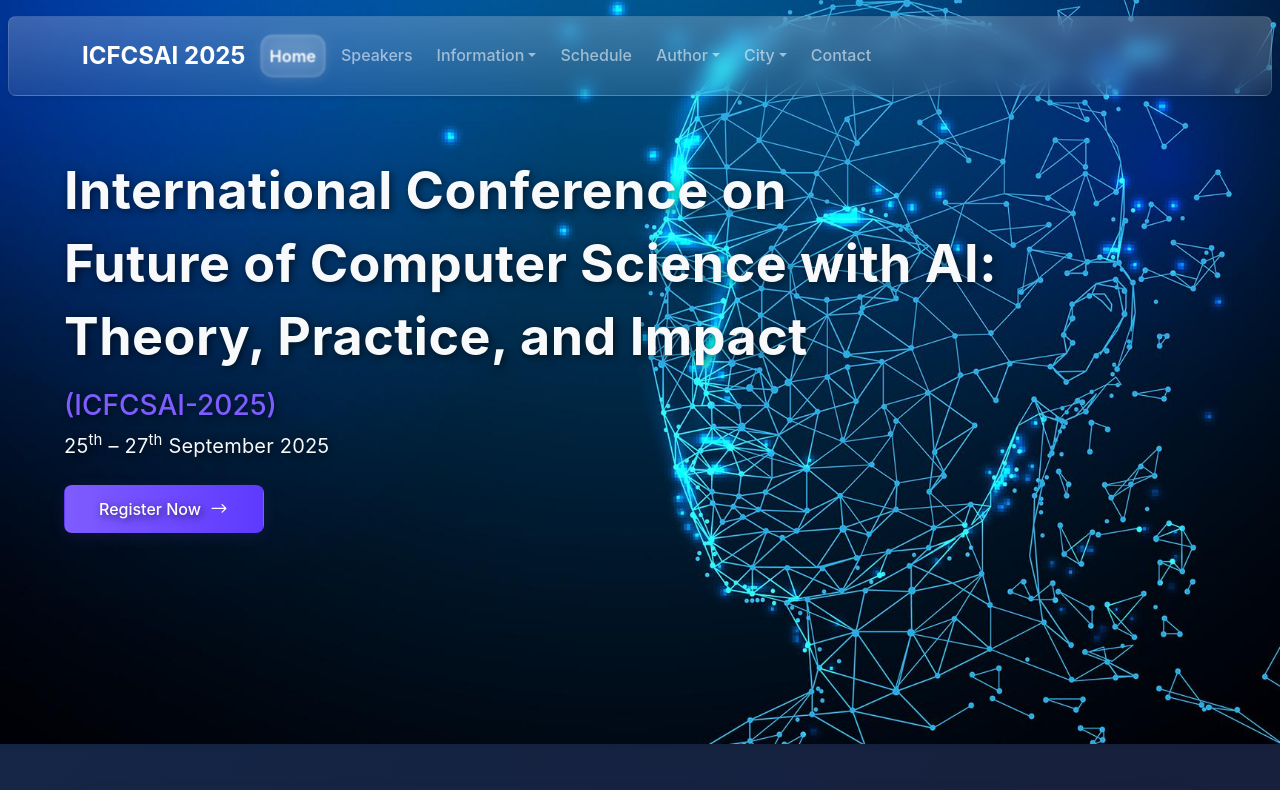
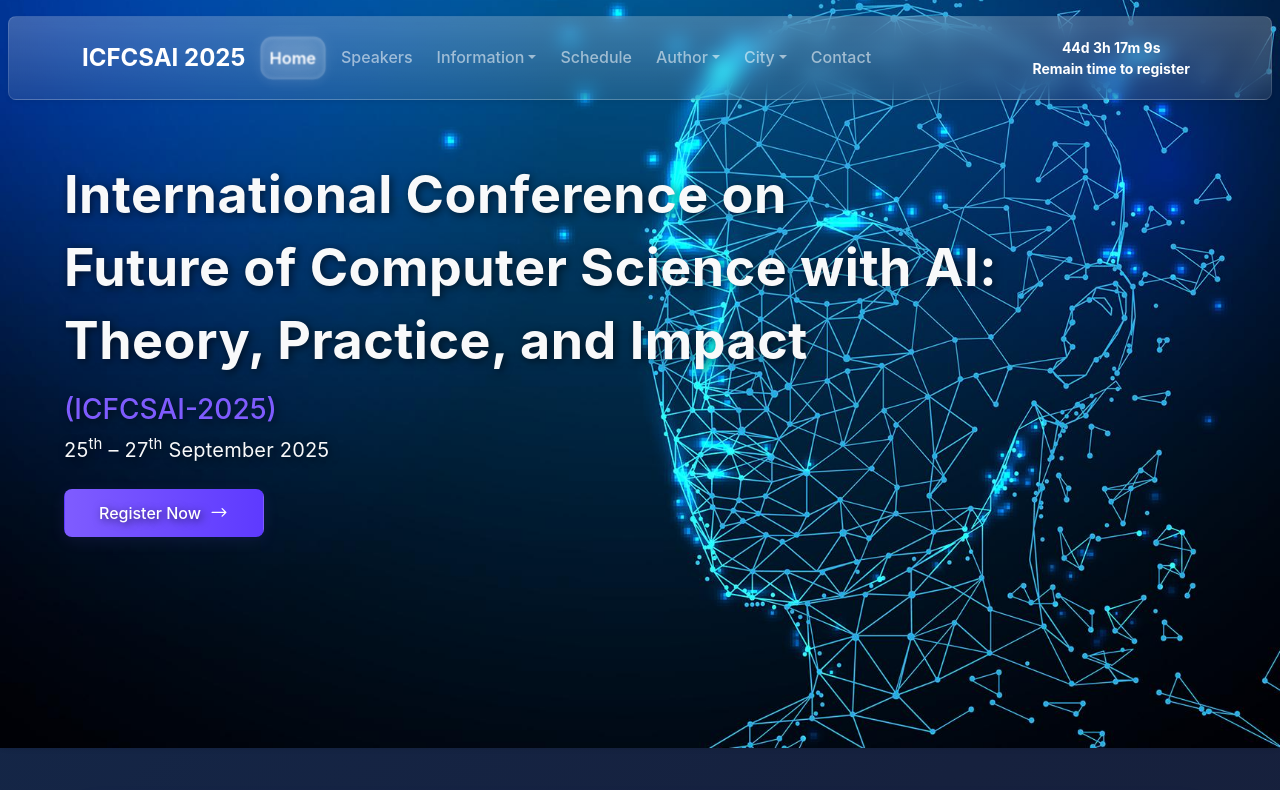
Before and after one commit to kamalexe/iet-confrence, a React (Vite) app: page / in a window 1280 px wide. Shown: the top 790 px of the page. Built offline with nearby package versions, Linux system fonts and the light colour scheme.

Commit message:
add count down

```diff
--- a/src/components/Navbar.jsx
+++ b/src/components/Navbar.jsx
@@ -1,14 +1,25 @@
 import { NavLink, useLocation } from "react-router-dom";
-import logo from "../assets/logo.png";
-
+import { useState, useEffect } from "react";
+import { calculateTimeLeft } from "../utils/calculateTimeLeft";
 const Navbar = () => {
   const location = useLocation();
 
   const isCallForActive = ["/committees", "/program"].includes(location.pathname);
   const isCityActive = ["/venue", "/program"].includes(location.pathname);
+  const targetDateString = "2025-09-15T00:00:00";
+
+  const [timeLeft, setTimeLeft] = useState(() => calculateTimeLeft(targetDateString));
+
+  useEffect(() => {
+    const timer = setInterval(() => {
+      setTimeLeft(calculateTimeLeft(targetDateString));
+    }, 1000);
+
+    return () => clearInterval(timer);
+  }, [targetDateString]);
 
   return (
-    <nav className="m-2 navbar navbar-expand-lg navbar-dark bg-glass bg-gradient shadow-sm py-3 sticky-top top-5" style={{top: "1rem", zIndex: 2000 }}>
+    <nav className="m-2 navbar navbar-expand-lg navbar-dark bg-glass bg-gradient shadow-sm py-3 sticky-top top-5" style={{ top: "1rem", zIndex: 2000 }}>
       <div className="container">
         {/* Brand */}
         <NavLink className="navbar-brand fw-bold fs-4 d-flex align-items-center gap-2" to="/">
@@ -74,8 +85,8 @@ const Navbar = () => {
               </NavLink>
             </li>
 
-  {/* Information Dropdown */}
-            <li className={`nav-item dropdown ${isCallForActive ? "active" : ""}`}>
+            {/* Author Dropdown */}
+            <li className="nav-item dropdown">
               <a
                 className="nav-link dropdown-toggle fw-semibold"
                 href="#"
@@ -94,16 +105,17 @@ const Navbar = () => {
                 </li>
                 <li>
                   <NavLink className="dropdown-item" to="/submission-instructions">
-                  Submission Instructions
+                    Submission Instructions
                   </NavLink>
-                </li><li>
+                </li>
+                <li>
                   <NavLink className="dropdown-item" to="/publication-guidelines">
-                  Publication Guidelines
+                    Publication Guidelines
                   </NavLink>
                 </li>
                 <li>
                   <NavLink className="dropdown-item" to="/registration">
-                  Registration
+                    Registration
                   </NavLink>
                 </li>
               </ul>
@@ -141,29 +153,20 @@ const Navbar = () => {
             </li>
           </ul>
 
-          {/* Social Icons */}
-          <ul className="navbar-nav d-flex flex-row gap-2">
-            <li className="nav-item">
-              <a className="nav-link text-white" href="https://www.youtube.com/@iet" target="_blank" rel="noreferrer">
-                <i className="fab fa-youtube fs-5"></i>
-              </a>
-            </li>
-            <li className="nav-item">
-              <a className="nav-link text-white" href="https://www.facebook.com/iet" target="_blank" rel="noreferrer">
-                <i className="fab fa-facebook-f fs-5"></i>
-              </a>
-            </li>
-            <li className="nav-item">
-              <a className="nav-link text-white" href="https://twitter.com/iet" target="_blank" rel="noreferrer">
-                <i className="fab fa-twitter fs-5"></i>
-              </a>
-            </li>
-            <li className="nav-item">
-              <a className="nav-link text-white" href="https://github.com/iet" target="_blank" rel="noreferrer">
-                <i className="fab fa-github fs-5"></i>
-              </a>
+          {/*Countdown */}
+          <ul className="navbar-nav d-flex flex-row flex-wrap flex-lg-row gap-2 align-items-center justify-content-center justify-content-lg-end w-100">
+            <li className="nav-item text-white fw-bold small px-2 py-1 rounded">
+              <div className="col text-center">
+                {timeLeft.total > 0
+                  ? `${timeLeft.days}d ${timeLeft.hours}h ${timeLeft.minutes}m ${timeLeft.seconds}s`
+                  : ""}
+                <br />
+                {timeLeft.total > 0 ? "Remain time to register" : ""}
+              </div>
             </li>
           </ul>
+
+
         </div>
       </div>
     </nav>
--- /dev/null
+++ b/src/utils/calculateTimeLeft.js
@@ -0,0 +1,21 @@
+export const calculateTimeLeft = (targetDate) => {
+    const target = new Date(targetDate); // parse incoming date/time
+    const now = new Date();
+    const difference = target - now;
+
+    if (isNaN(target.getTime())) {
+      throw new Error("Invalid date format passed to calculateTimeLeft()");
+    }
+
+    if (difference <= 0) {
+      return { total: 0, days: 0, hours: 0, minutes: 0, seconds: 0 };
+    }
+
+    return {
+      total: difference,
+      days: Math.floor(difference / (1000 * 60 * 60 * 24)),
+      hours: Math.floor((difference / (1000 * 60 * 60)) % 24),
+      minutes: Math.floor((difference / 1000 / 60) % 60),
+      seconds: Math.floor((difference / 1000) % 60),
+    };
+  };
```
